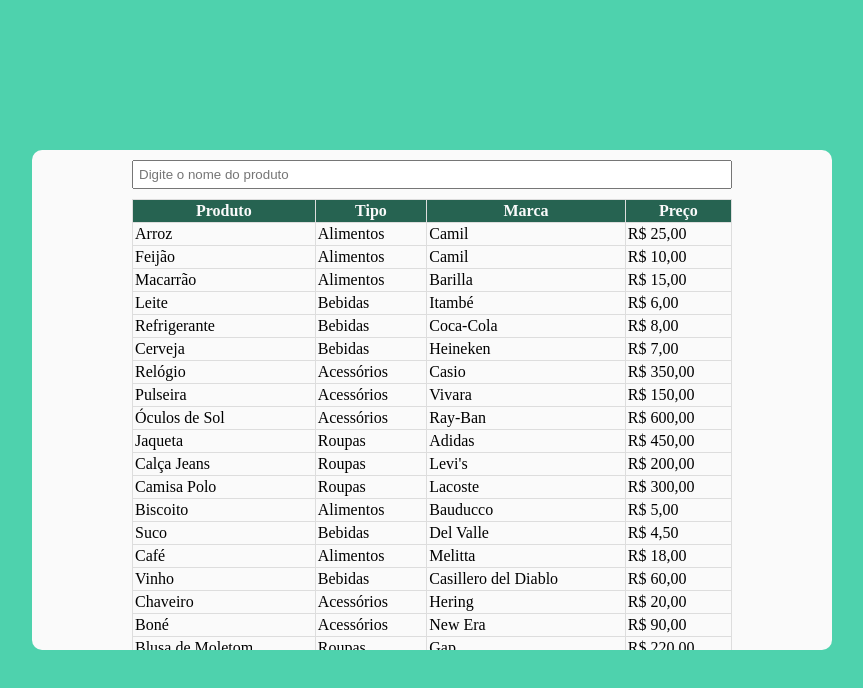
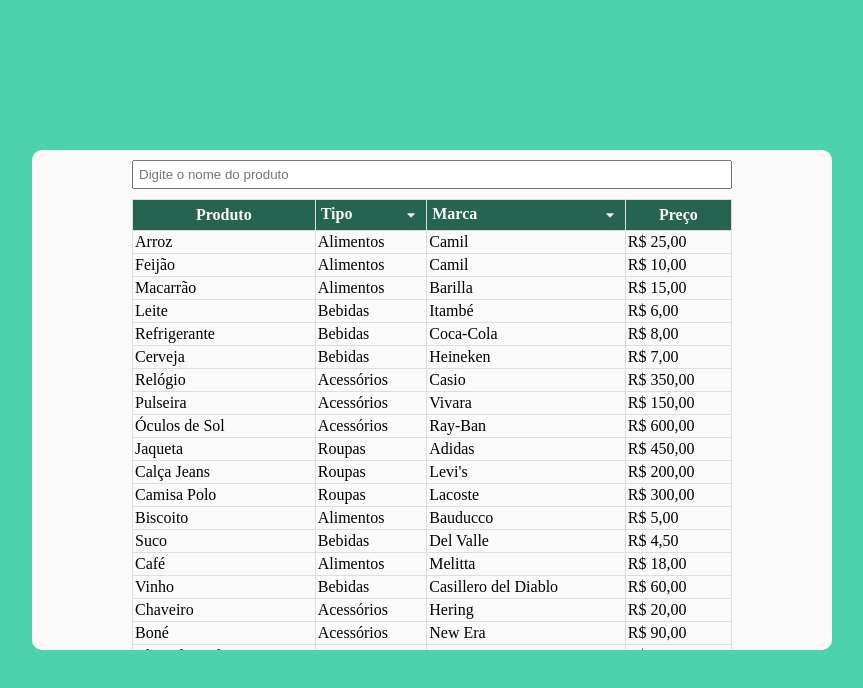
Before and after one commit to viniciusbarbosa2024/projeto-filtro-tabela, a React (Vite) app: page / in a window 1280 px wide. Shown: the top 688 px of the page, without its empty margins (208-1071 px from the left). Built offline with nearby package versions, Linux system fonts and the light colour scheme.

Commit message:
ícone de caixa de filtro
Coloquei um ícone de caixa de filtro nas ths tipo e marca

```diff
--- a/src/components/Table.jsx
+++ b/src/components/Table.jsx
@@ -9,10 +9,25 @@
       <table>
         <thead>
           <tr>
-            <th>Produto</th>
-            <th>Tipo</th>
-            <th>Marca</th>
-            <th>Preço</th>
+            <th>
+                Produto
+
+            </th>
+            <th>
+              <div>
+                <span>Tipo</span>
+                <img src="../images/arrow_drop_down.png" alt="" className={styles.arrowDropDown}/>
+              </div>
+            </th>
+            <th>
+              <div>
+                <span>Marca</span>
+                <img src="../images/arrow_drop_down.png" alt="" className={styles.arrowDropDown}/>
+              </div>
+            </th>
+            <th>
+              Preço
+            </th>
           </tr>
         </thead>
         <tbody>
--- a/src/components/Table.module.css
+++ b/src/components/Table.module.css
@@ -14,11 +14,24 @@
     border: 1px solid #ddd;
 }
 
+
 th {
-    padding: 2px;
+
+    padding: 5px;
 
     border: 1px solid #ddd;
 
     background-color: #266351;
     color: #fafafa;
 }
+
+th div {
+    display: flex;
+    justify-content: space-between;
+
+    cursor: pointer;
+}
+
+.arrowDropDown {
+    width: 20px;
+}
```
Also changed, not shown: images/arrow_drop_down.png (added), images/filter_alt.png (added).
